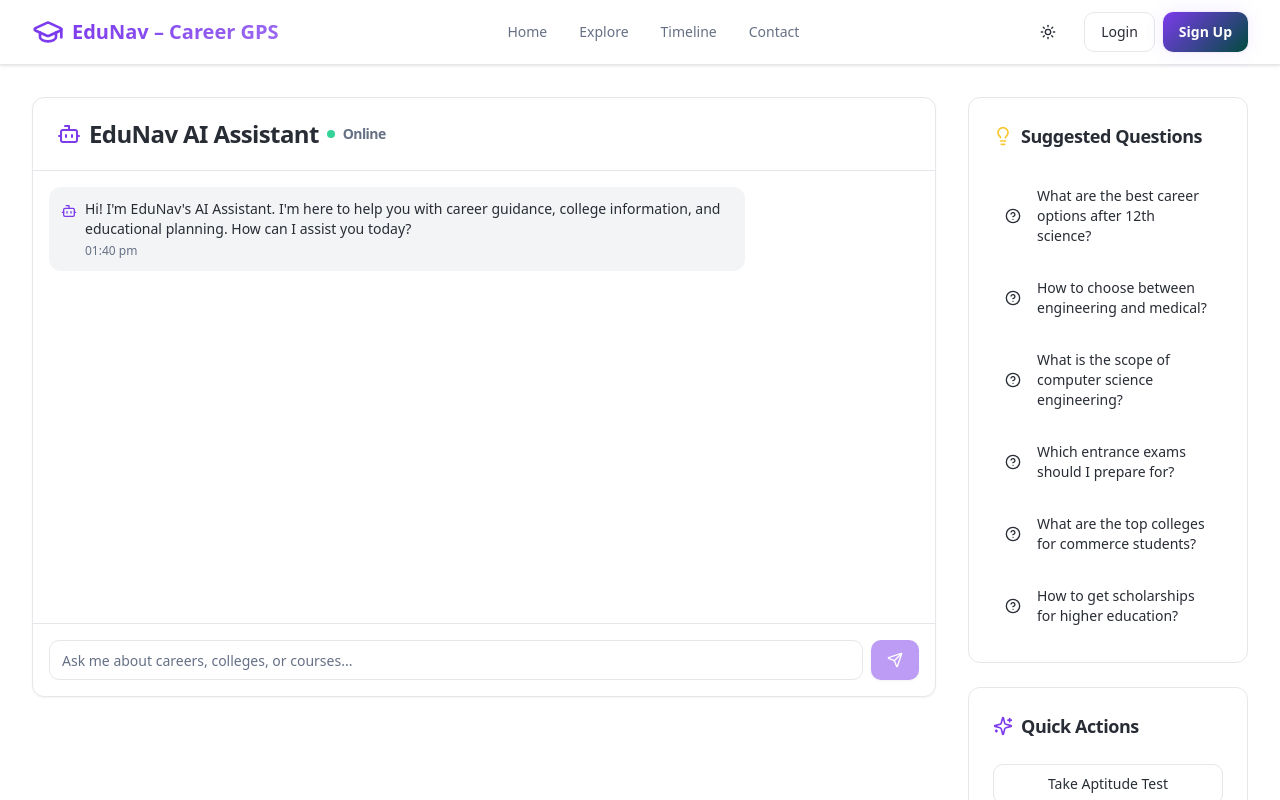
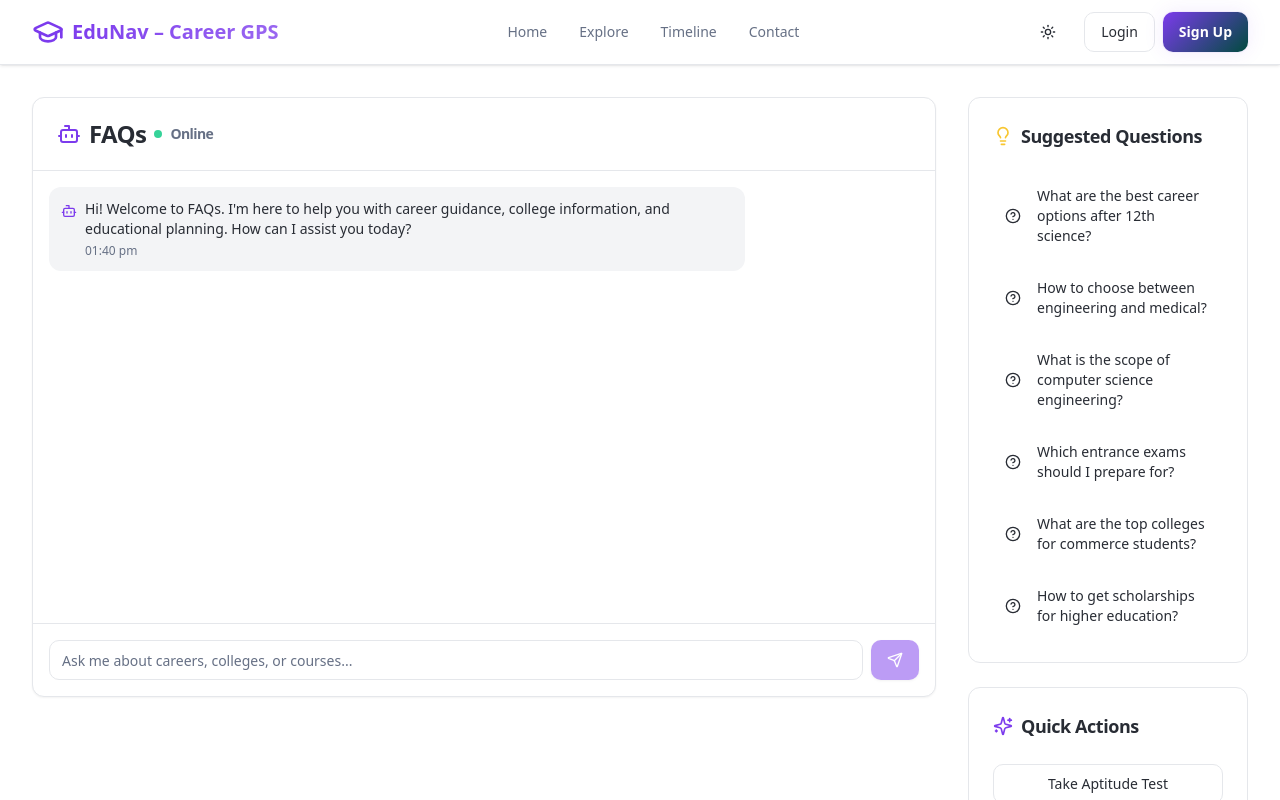
Before and after one commit to Faizan-77/next-stride-edu-86, a React (Vite) app: page /chatbot in a window 1280 px wide. Shown: the top 800 px of the page. Built offline with nearby package versions, Linux system fonts and the light colour scheme; the HTML template or start-up script is replaced by a standard one.

Commit message:
Rename AI Assistant to FAQs

```diff
--- a/src/pages/Chatbot.tsx
+++ b/src/pages/Chatbot.tsx
@@ -45,7 +45,7 @@ export default function Chatbot() {
   const [messages, setMessages] = useState<Message[]>([
     {
       id: 1,
-      text: "Hi! I'm EduNav's AI Assistant. I'm here to help you with career guidance, college information, and educational planning. How can I assist you today?",
+      text: "Hi! Welcome to FAQs. I'm here to help you with career guidance, college information, and educational planning. How can I assist you today?",
       sender: 'bot',
       timestamp: new Date()
     }
@@ -122,7 +122,7 @@ export default function Chatbot() {
               <CardHeader className="border-b">
                 <CardTitle className="flex items-center space-x-2">
                   <Bot className="h-6 w-6 text-primary" />
-                  <span>EduNav AI Assistant</span>
+                  <span>FAQs</span>
                   <div className="ml-auto flex items-center space-x-2">
                     <div className="w-2 h-2 bg-success rounded-full"></div>
                     <span className="text-sm text-muted-foreground">Online</span>
```
